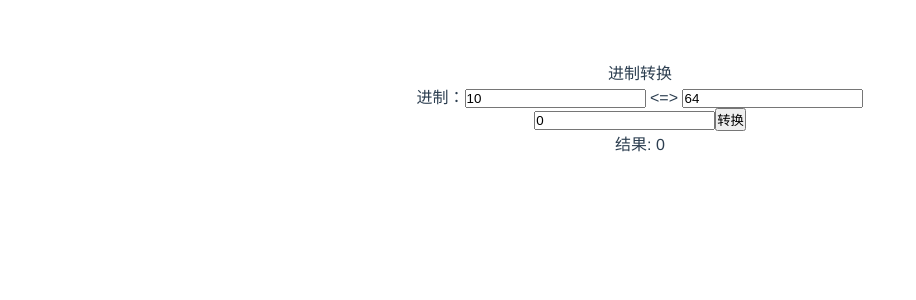
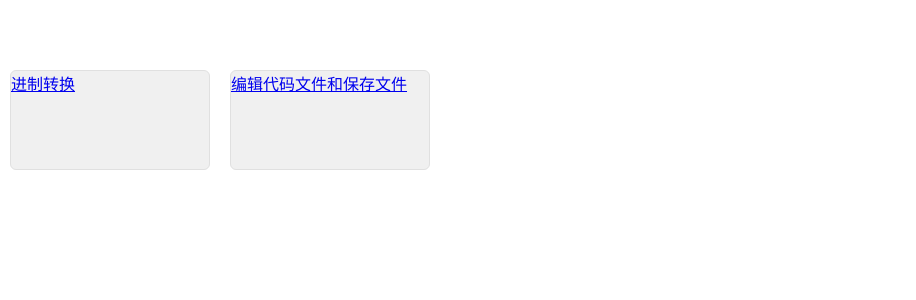
Before and after one commit to Jane-Qin/train-demo, a Vue app in the folder web-task/: page / in a window 1280 px wide. Shown: the top 300 px of the page, without its empty margins (0-916 px from the left). Built offline with nearby package versions, Linux system fonts and the light colour scheme.

Commit message:
加上Home菜单跳转页

```diff
--- a/web-task/src/router/index.js
+++ b/web-task/src/router/index.js
@@ -1,6 +1,6 @@
 import Vue from 'vue'
 import Router from 'vue-router'
-import HelloWorld from '@/components/HelloWorld'
+import Home from '@/views/Home.vue'
 import Conversion from '@/views/Conversion.vue'
 import CodeEditor from '@/views/CodeEditor.vue'
 
@@ -8,8 +8,13 @@ Vue.use(Router)
 
 export default new Router({
   routes: [
+	{
+      path: '/',
+      name: 'Home',
+      component: Home
+    },
     {
-      path: '/',
+      path: '/conversion',
       name: 'Conversion',
       component: Conversion
     },
--- /dev/null
+++ b/web-task/src/views/home.vue
@@ -0,0 +1,32 @@
+<template>
+  <div class="menu">
+    <a href="/#/conversion"><div class="item">进制转换</div></a>
+    <a href="/#/codeEditor"><div class="item">编辑代码文件和保存文件</div></a>
+  </div>
+</template>
+
+<script>
+// @ is an alias to /src
+
+export default {
+  name: "Home",
+  components: {},
+};
+</script>
+
+<style lang="scss">
+.menu {
+  display: flex;
+  align-items: center;
+  flex-wrap: wrap;
+
+  .item {
+    border: 1px #e0e0e0 solid;
+    background: #f0f0f0;
+    width: 200px;
+    height: 100px;
+    margin: 10px;
+    border-radius: 6px;
+  }
+}
+</style>
```
